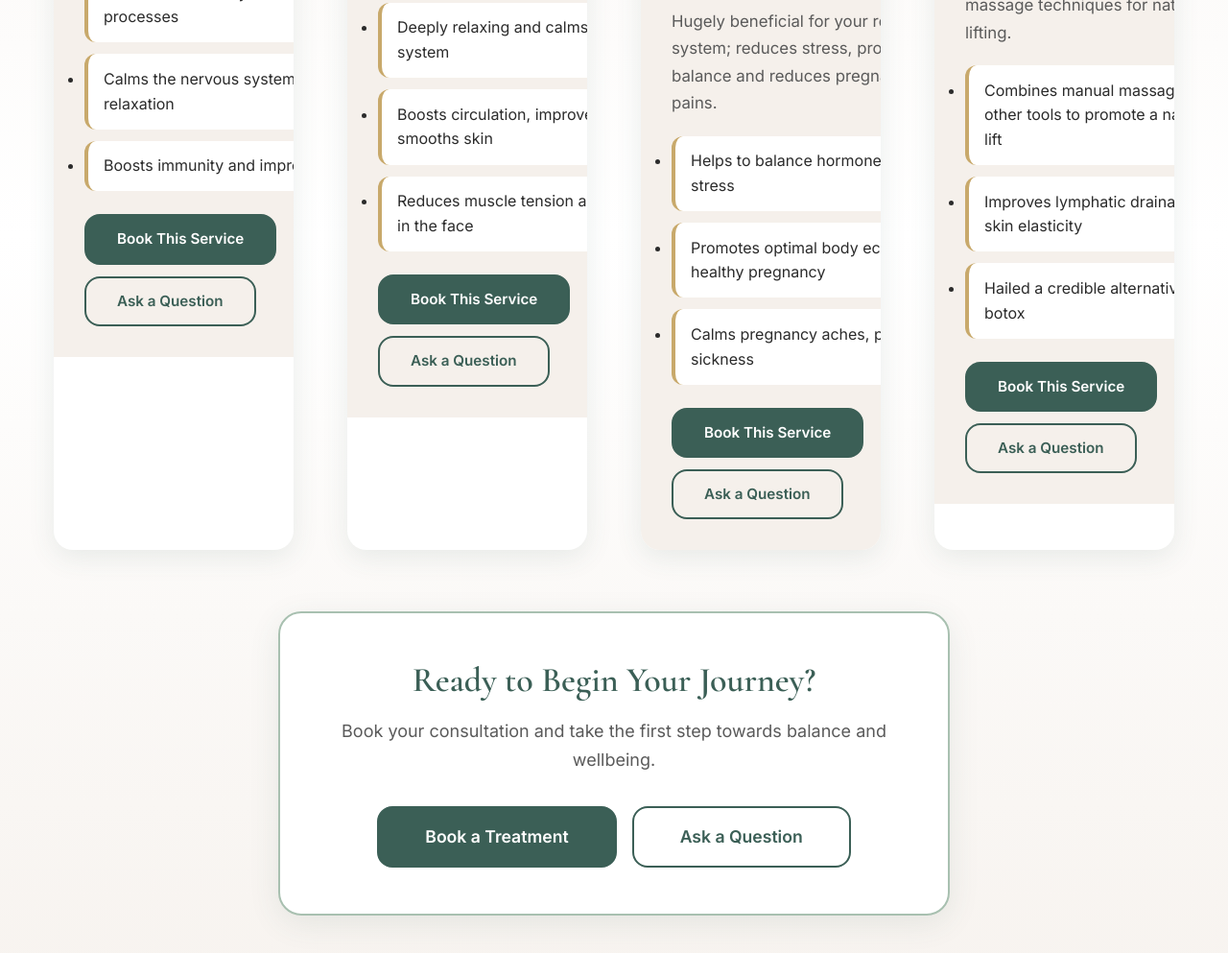
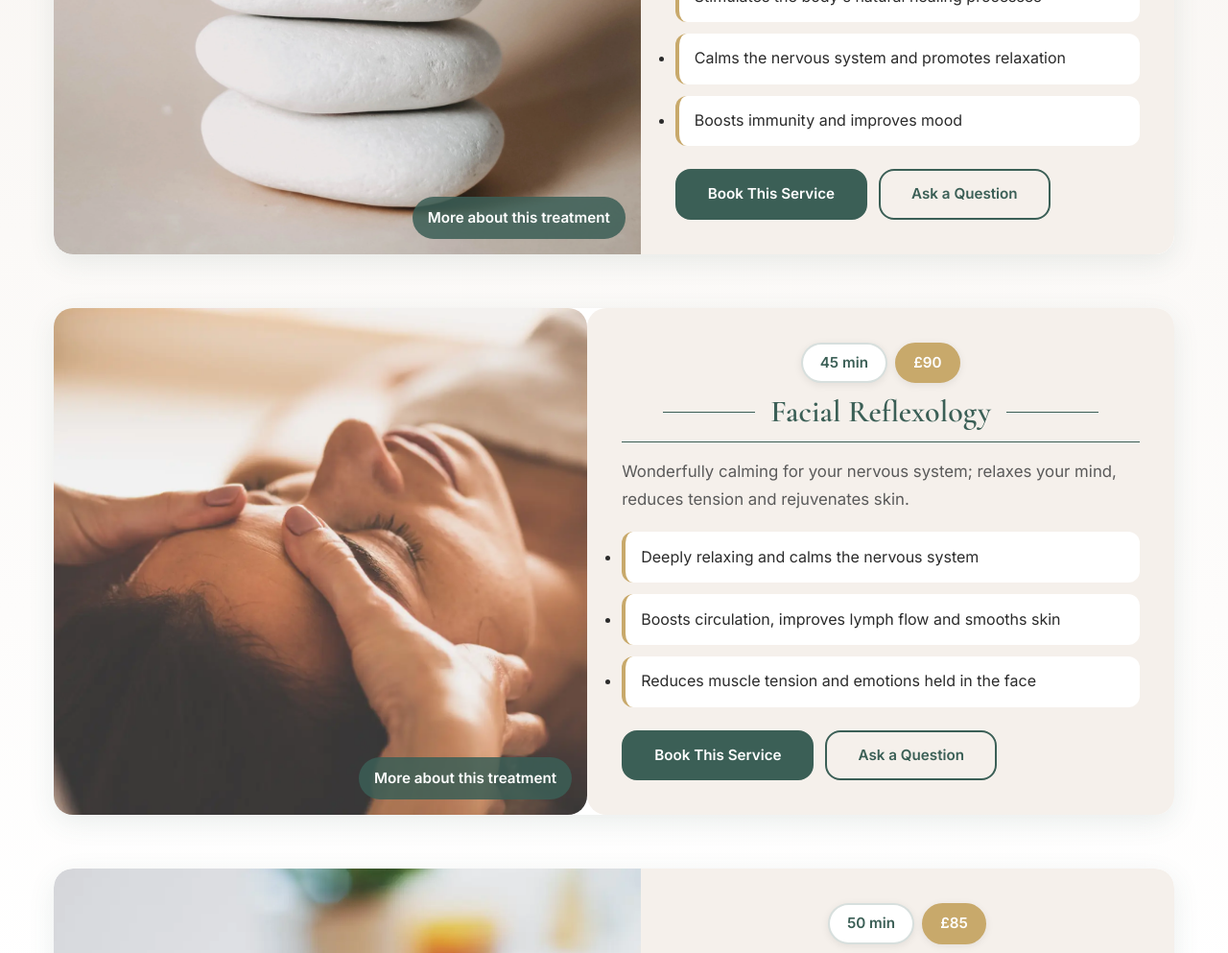
Before and after one commit to atoates/with-romilly, a plain HTML site: page services.html in a window 1280 px wide. Shown: the part 900-1893 px from the top of the page at 96% size. Drawn offline with nearby package versions, Linux system fonts and the light colour scheme.

Commit message:
Services page layout fix: force single-column panel stack, refine media/content radii and hover, prevent global overrides

```diff
--- a/css/services-page.css
+++ b/css/services-page.css
@@ -74,18 +74,22 @@
 
 /* Services Intro */
 /* Services Grid (vertical stack) */
-.services-grid { max-width: 1200px; margin: 0 auto 4rem; display: grid; gap: 3.5rem; }
+.services-grid { max-width: 1200px; margin: 0 auto 4rem; display: grid; gap: 3.5rem; grid-template-columns: 1fr; }
+.services-main .services-grid { grid-template-columns: 1fr; }
 
 /* Clean Panel */
 .service-panel { background: #fff; border-radius: 20px; box-shadow: 0 8px 28px rgba(59,95,86,.1); overflow: hidden; }
 .service-panel .panel-inner { display: grid; grid-template-columns: 1.1fr 1fr; align-items: stretch; gap: 0; }
 .service-panel.reverse .panel-inner { grid-template-columns: 1fr 1.1fr; }
 
-.panel-media { position: relative; margin: 0; }
-.panel-media img { width: 100%; height: 100%; object-fit: cover; display: block; }
+.panel-media { position: relative; margin: 0; overflow:hidden; border-radius: 20px 0 0 20px; }
+.service-panel.reverse .panel-media { border-radius: 0 20px 20px 0; }
+.panel-media img { width: 100%; height: 100%; object-fit: cover; display: block; transition: transform .5s ease; }
+.service-panel:hover .panel-media img { transform: scale(1.04); }
 .media-more { position: absolute; bottom: 1rem; right: 1rem; background: rgba(59,95,86,.85); color: #fff; padding: .6rem 1rem; border-radius: 999px; text-decoration: none; font-weight: 600; font-size: .95rem; }
 
-.panel-content { background: #F5F0EB; padding: 2rem; display: flex; flex-direction: column; }
+.panel-content { background: #F5F0EB; padding: 2.25rem; display: flex; flex-direction: column; border-radius: 0 20px 20px 0; }
+.service-panel.reverse .panel-content { border-radius: 20px 0 0 20px; }
 .panel-header { display:flex; flex-direction: column; align-items: center; gap: .75rem; }
 .chips { display:flex; gap:.5rem; align-items:center; justify-content: center; }
 .chip { display:inline-flex; align-items:center; padding:.45rem 1.1rem; border-radius:999px; font-weight:700; font-size:.95rem; box-shadow:0 2px 8px rgba(0,0,0,.08); }
```
